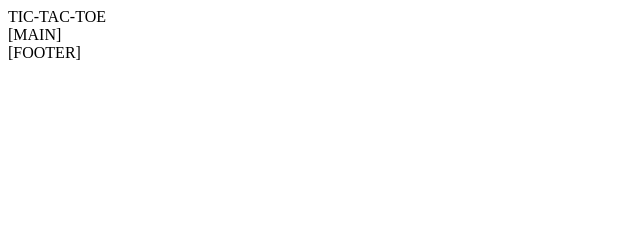
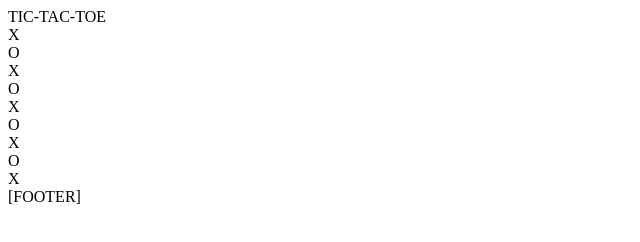
Before and after one commit to HarryLBonGithub/odin-tictactoe, a plain HTML site: page index.html in a window 1280 px wide. Shown: the whole page, without its empty margins (0-640 px from the left). Drawn offline with Linux system fonts and the light colour scheme.

Commit message:
add board object that can display an array

```diff
--- a/index.html
+++ b/index.html
@@ -12,7 +12,7 @@
         TIC-TAC-TOE
     </div>
     <div class="main">
-        [MAIN]
+        <div id="board-grid"></div>
     </div>
     <div class="footer">
         [FOOTER]
--- a/script.js
+++ b/script.js
@@ -1 +1,33 @@
 console.log("--SCRIPT CONNECTED--");
+
+const board = (() =>{
+
+    const grid = [
+        ["X","O","X"],
+        ["O","X","O"],
+        ["X","O","X"]
+    ];
+
+    const display = () =>{
+        const boardGrid = document.querySelector("#board-grid");
+
+        for (let row =0; row <3; row++) {
+
+            let newRow = document.createElement("div");
+
+
+            for(let column = 0; column <3; column++){
+                let newGridSpot = document.createElement("div");
+                newGridSpot.textContent = grid[row][column];
+
+                newRow.appendChild(newGridSpot);
+            };
+
+            boardGrid.appendChild(newRow);
+        };
+    };
+
+    return {grid, display};
+})();
+
+board.display();
```
